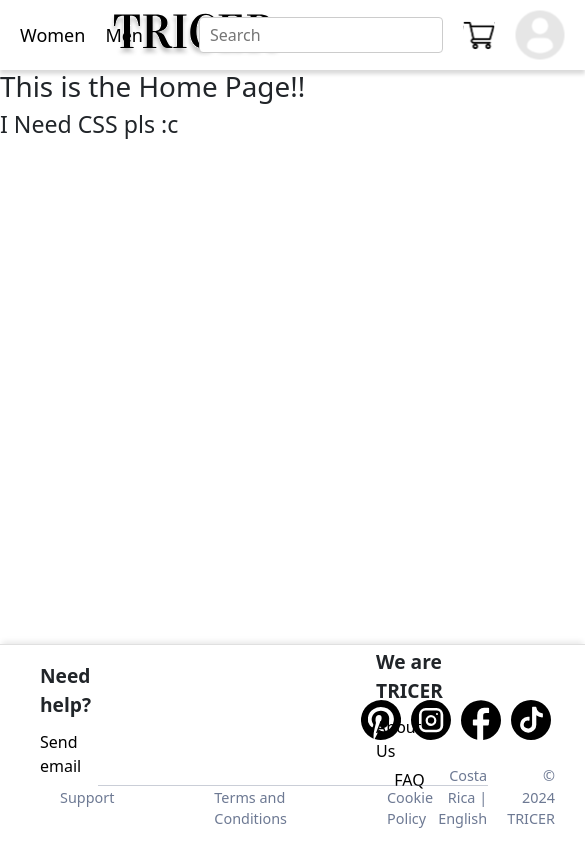
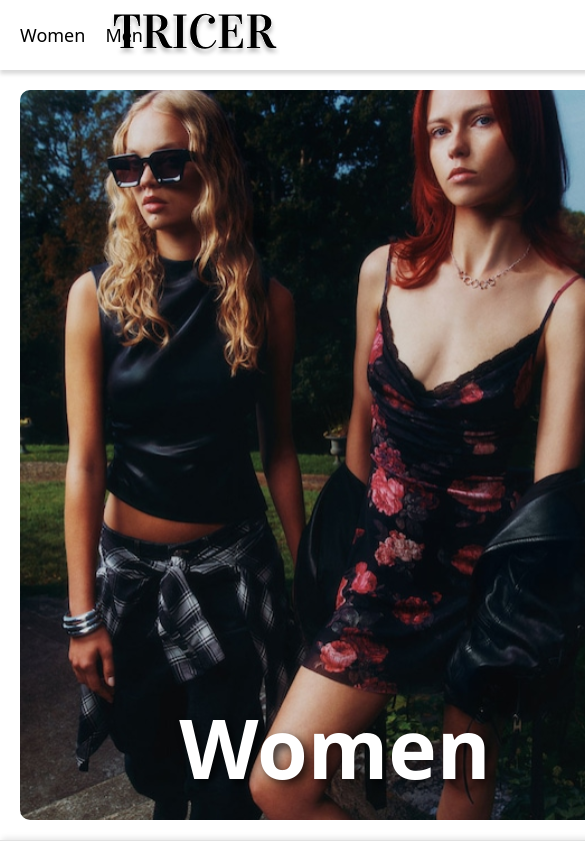
Before and after one commit to JGeanca/Tricer, a React (Vite) app in the folder projects/project-01/: page / in a window 390 px wide. Shown: the top 844 px of the page, 585 px wide, since content can reach past the window. Built offline with nearby package versions, Linux system fonts and the light colour scheme.

Commit message:
Homepage added without responsiveness

```diff
--- /dev/null
+++ b/projects/project-01/src/css/homepage.css
@@ -0,0 +1,47 @@
+.homepage {
+  display: flex;
+  flex-direction: column;
+  align-items: center;
+  padding: 20px;
+}
+
+.image-container {
+  display: flex;
+  justify-content: space-between;
+  gap: 45px;
+}
+
+.image-box {
+  position: relative;
+  width: 630px;
+  height: 730px;
+}
+
+.image-box img {
+  width: 100%;
+  height: 100%;
+  object-fit: cover;
+  cursor: pointer;
+  transition: transform 0.3s ease-in-out;
+  border-radius: 10px;
+}
+
+.overlay-text {
+  position: absolute;
+  top: 90%;
+  left: 50%;
+  transform: translate(-50%, -50%);
+  color: white;
+  font-size: 82px;
+  font-weight: bold;
+  text-shadow: 4px 4px 8px rgba(0, 0, 0, 0.7);
+  pointer-events: none;
+}
+
+.image-box img:hover {
+  transform: scale(1.02);
+}
+
+.image-box:hover .overlay-text {
+  transform: scale(1.02) translate(-50%, -50%);
+}
--- a/projects/project-01/src/pages/HomePage.jsx
+++ b/projects/project-01/src/pages/HomePage.jsx
@@ -1,8 +1,25 @@
+import { Link } from 'react-router-dom'
+import '../css/homepage.css'
+import HomeWomen from '../assets/imgs/home_women.svg'
+import HomeMen from '../assets/imgs/home_men.svg'
+
 export default function HomePage() {
   return (
-    <div>
-      <h1>This is the Home Page!!</h1>
-      <h3>I Need CSS pls :c</h3>
+    <div className="homepage">
+      <div className="image-container">
+        <div className="image-box">
+          <Link to="/woman">
+            <img src={HomeWomen} alt="Women" />
+            <div className="overlay-text">Women</div>
+          </Link>
+        </div>
+        <div className="image-box">
+          <Link to="/men">
+            <img src={HomeMen} alt="Men" />
+            <div className="overlay-text">Men</div>
+          </Link>
+        </div>
+      </div>
     </div>
   )
 }
```
Also changed, not shown: projects/project-01/src/assets/imgs/home_men.svg (added), projects/project-01/src/assets/imgs/home_women.svg (added).
